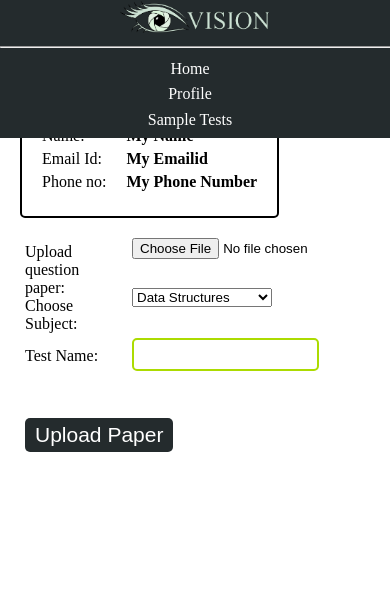
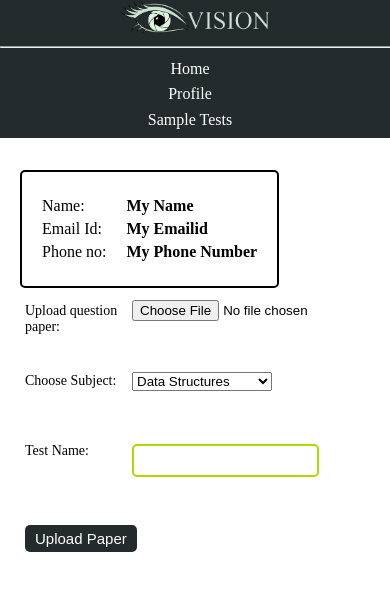
Before and after one commit to milindmantri/vision-online-exam-system, a PHP site: page /upload-questions.php in a window 390 px wide. Shown: the top 591 px of the page. Run offline with PHP 8.4, Linux system fonts and the light colour scheme.

Commit message:
added question upload page and result page mobile optimized

```diff
--- a/res/css/select-exam.css
+++ b/res/css/select-exam.css
@@ -20,6 +20,7 @@ padding-top: 2px;
 }
 
 #choose-subject-text{
+    margin-left: 15px;
     font-size: 25px;
     font-weight: bold;
 }
@@ -37,7 +38,7 @@ select{
     margin-bottom: 5px;
     margin-left: 10px;
     margin-right: 10px;
-    padding: 10px;
+    padding: 6px;
     color: white;
     background-color: #242B2D;
     border-radius: 7px;
@@ -48,7 +49,7 @@ select{
     appearance: none;
 }
 #start-test{
-    padding: 10px;
+    padding: 8px;
     font-size: 19px;
     border: solid 1px #242B2D;
     box-shadow:2px 2px #242B2D;
--- a/res/css/upload-questions.css
+++ b/res/css/upload-questions.css
@@ -20,7 +20,6 @@
 }
 .give-height{
     min-height: 50px;
-
 }
 
 input[type="text"] {
@@ -47,3 +46,34 @@ input[type="text"] {
     box-shadow: 2px 2px black;
     border: solid 1px #242B2D;
 }
+
+@media (max-width:700px) {
+    html,#profile{
+        font-size: 15px;
+    }
+
+    .all-button {
+        font-size: 15px;
+    }
+    .main-container{
+        padding-top: 170px;
+    }
+    #upload-question{
+        min-width: 60px;
+        font-size:14px;
+    }
+    #upload-value div{
+        padding-top: 2px;
+    }
+    .give-height{
+        min-height: 70px;
+    }
+    .margin-20{
+        margin: 10px 5px 10px 5px;
+
+    }
+
+
+
+
+}
--- a/res/js/login-register.js
+++ b/res/js/login-register.js
@@ -7,7 +7,7 @@ function loginActive(){
   login_text.style.color="#242B2D";
   login_text.style.fontWeight="bold";
   login.style.background= "#ACDB01";
-  login.style.boxShadow="box-shadow:1px 1px #242B2D";
+  login.style.boxShadow="1px 1px #242B2D";
 
   register_text.style.color="white";
   register_text.style.fontWeight="normal";
@@ -22,7 +22,7 @@ function registerActive(){
   register_text.style.color="#242B2D";
   register_text.style.fontWeight="bold";
   register.style.background= "#ACDB01";
-  register.style.boxShadow="box-shadow:1px 1px #242B2D";
+  register.style.boxShadow="1px 1px #242B2D";
   /*Change back to original color*/
   login_text.style.fontWeight="normal";
   login_text.style.color="white";
--- a/result.php
+++ b/result.php
@@ -13,7 +13,7 @@
     <?php
     include_once './res/html/header.html';
     ?>
-    <div style="text-align:center;">
+    <div style="text-align:center; margin:1px; padding:1px; ">
     <div class="main-container" style="display:inline-block; text-align:left; ">
 
         <div id="result">
--- a/upload-questions.php
+++ b/upload-questions.php
@@ -21,13 +21,13 @@
         <div class="upload-container">
             <form action="upload.php" method="post" enctype="multipart/form-data">
                 <div id="upload-question">
-                    <div class="margin-20 flex-container">
+                    <div id="upload-label" class="margin-20 flex-container">
                         <div class="give-height"> Upload question paper:</div>
                         <div class="give-height"> Choose Subject:</div>
                         <div class="give-height"> Test Name: </div>
                     </div>
 
-                    <div class="margin-20">
+                    <div id="upload-value" class="margin-20">
                         <div class="give-height "> <input  type="file" name="fileToUpload" id="fileToUpload"> </div>
                         <div class="give-height">
                             <select id="select-subject" class="color-button " onchange="updateTest()"> </select>
```
Also changed, not shown: res/css/result.css (+22 -0 lines).
